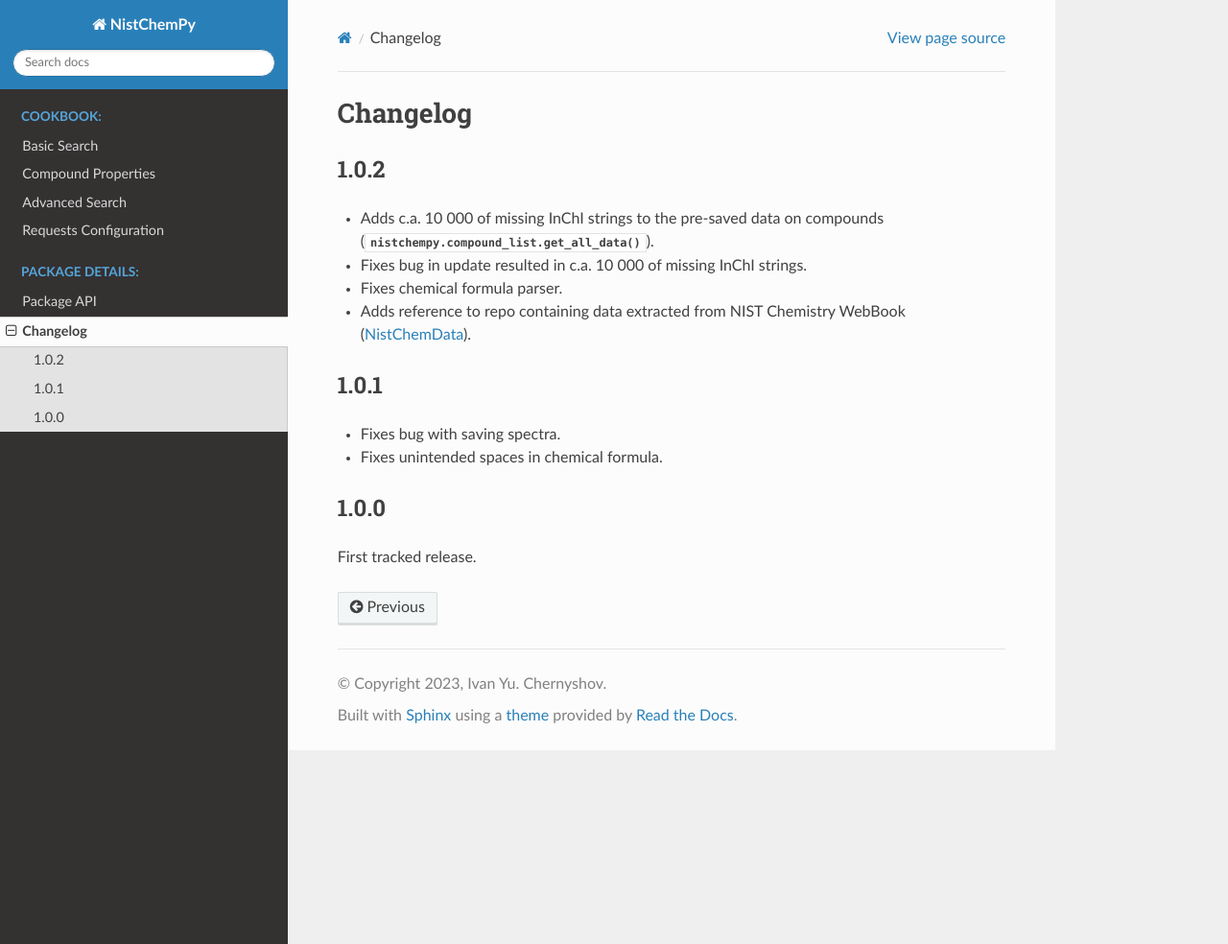
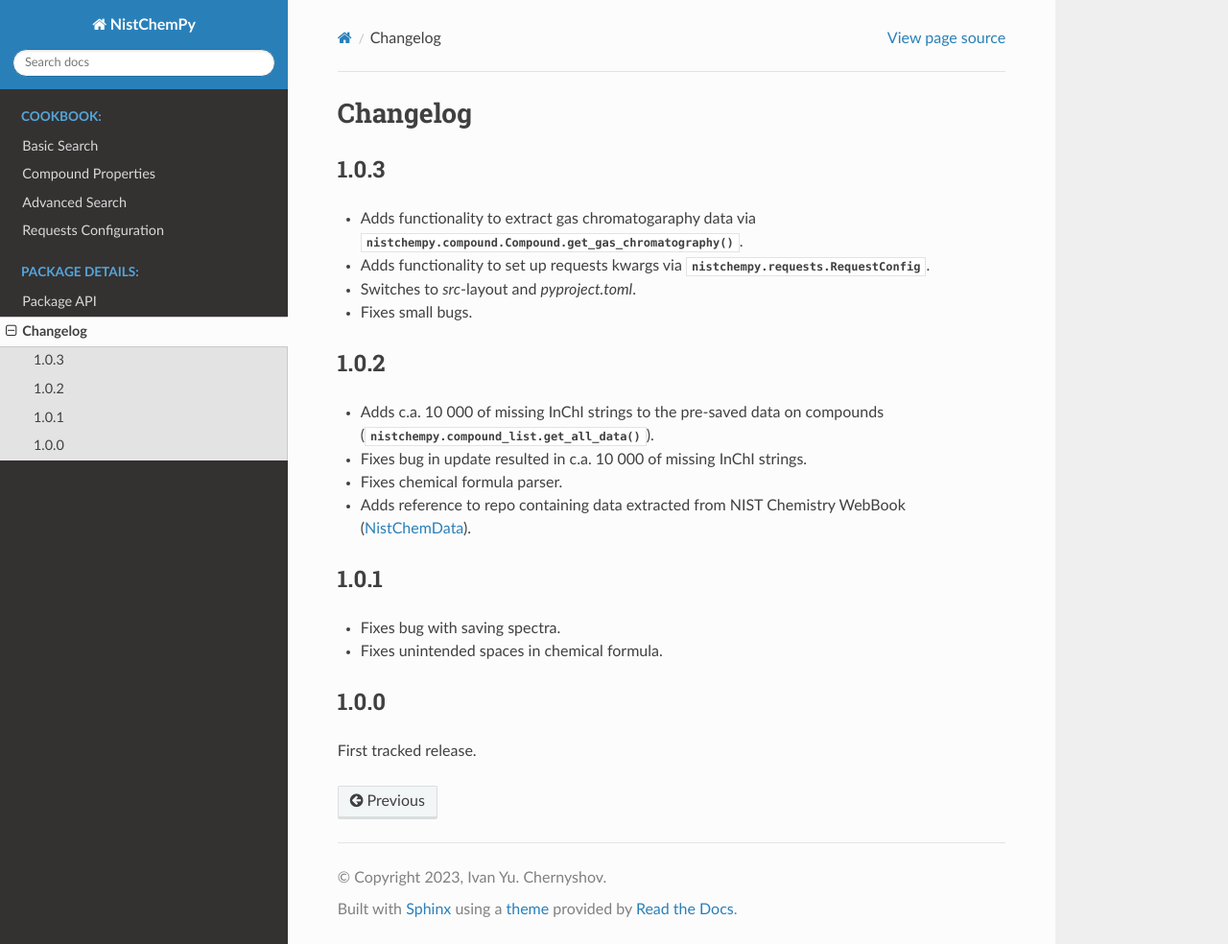
Before and after one commit to IvanChernyshov/NistChemPy, a Sphinx documentation site: the page built from docs/source/changelog.rst, in a window 1280 px wide and 984 px high. Shown: the whole window at 96% size. Built offline with Sphinx 7.4.7 and the Read the Docs theme 3.1.0, drawn with Linux system fonts in a browser that asks for light colours.

Commit message:
Updates changelog

```diff
--- a/docs/source/changelog.rst
+++ b/docs/source/changelog.rst
@@ -1,5 +1,17 @@
 Changelog
 =========
+
+1.0.3
+-----
+
+* Adds functionality to extract gas chromatogaraphy data via :py:meth:`nistchempy.compound.Compound.get_gas_chromatography`.
+
+* Adds functionality to set up requests kwargs via :py:class:`nistchempy.requests.RequestConfig`.
+
+* Switches to `src`-layout and `pyproject.toml`.
+
+* Fixes small bugs.
+
 
 1.0.2
 -----
```
